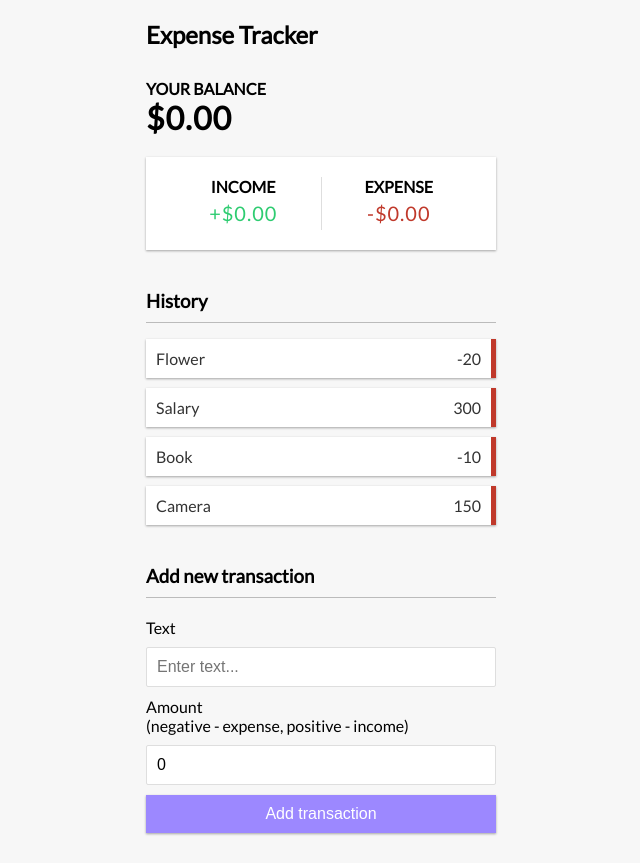
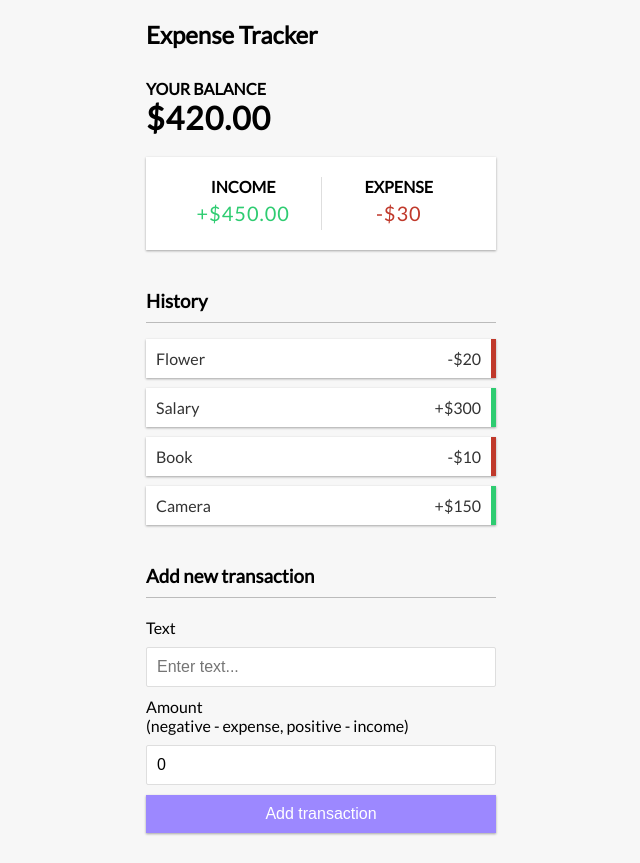
Before and after one commit to cm718/expense-tracker, a React (Create React App) app: page / in a window 1280 px wide. Shown: the whole page, without its empty margins (319-959 px from the left). Built offline with nearby package versions, Linux system fonts and the light colour scheme.

Commit message:
Added Transaction comp. and Balance functionality

```diff
--- a/src/components/Balance.js
+++ b/src/components/Balance.js
@@ -1,10 +1,14 @@
-import React from "react";
+import React, { useContext } from "react";
+import { GlobalContext } from '../context/GlobalState'
 
 const Balance = () => {
+  const { transactions } = useContext(GlobalContext)
+  const amounts = transactions.map(transaction => transaction.amount);
+  const total = amounts.reduce((acc, item) => (acc += item), 0).toFixed(2);
   return (
     <>
       <h4>Your Balance</h4>
-      <h1>$0.00</h1>
+      <h1>${total}</h1>
     </>
   );
 };
--- a/src/components/IncomeExpense.js
+++ b/src/components/IncomeExpense.js
@@ -1,22 +1,33 @@
-import React from "react";
+import React, { useContext } from "react";
+import { GlobalContext } from "../context/GlobalState";
 
 const IncomeExpense = () => {
+  const { transactions } = useContext(GlobalContext);
+  const amounts = transactions.map(transaction => transaction.amount);
+
+  const income = amounts
+    .filter(item => item > 0)
+    .reduce((acc, item) => (acc += item), 0)
+    .toFixed(2);
+
+  const expense = amounts
+    .filter(item => item < 0)
+    .reduce((acc, item) => (acc += item), 0) * -1
+    .toFixed(2)
+    Math.abs(expense)
+
   return (
     <div className="inc-exp-container">
       <div>
         <h4>Income</h4>
-        <p className="money plus">
-          +$0.00
-        </p>
+        <p className="money plus">+${income}</p>
       </div>
       <div>
         <h4>Expense</h4>
-        <p className="money minus">
-          -$0.00
-        </p>
+        <p className="money minus">-${expense}</p>
       </div>
     </div>
   );
 };
 
-export default IncomeExpense
+export default IncomeExpense;
--- /dev/null
+++ b/src/components/Transaction.js
@@ -0,0 +1,12 @@
+import React from "react";
+
+export const Transaction = ({ transaction }) => {
+  const sign = transaction.amount < 0 ? "-" : "+";
+
+  return (
+      <li className= {transaction.amount < 0 ? "minus" : "plus"}>
+      {transaction.text} <span>{sign}${Math.abs(transaction.amount)}</span>
+      <button className="delete-btn">x</button>
+    </li>
+  );
+};
--- a/src/components/TransactionList.js
+++ b/src/components/TransactionList.js
@@ -1,4 +1,5 @@
 import React, { useContext } from 'react'
+import { Transaction } from './Transaction'
 import { GlobalContext } from '../context/GlobalState'
 
 export const TransactionList = () => {
@@ -8,9 +9,7 @@
         <>
             <h3>History</h3>
             <ul className="list">
-                {transactions.map(transaction => (<li className="minus">
-                {transaction.text} <span>{transaction.amount}</span><button className="delete-btn">x</button>
-                </li> ))}
+                {transactions.map(transaction => (<Transaction key={transaction.id} transaction={transaction}/>))}
             </ul>
         </>
     )
```
